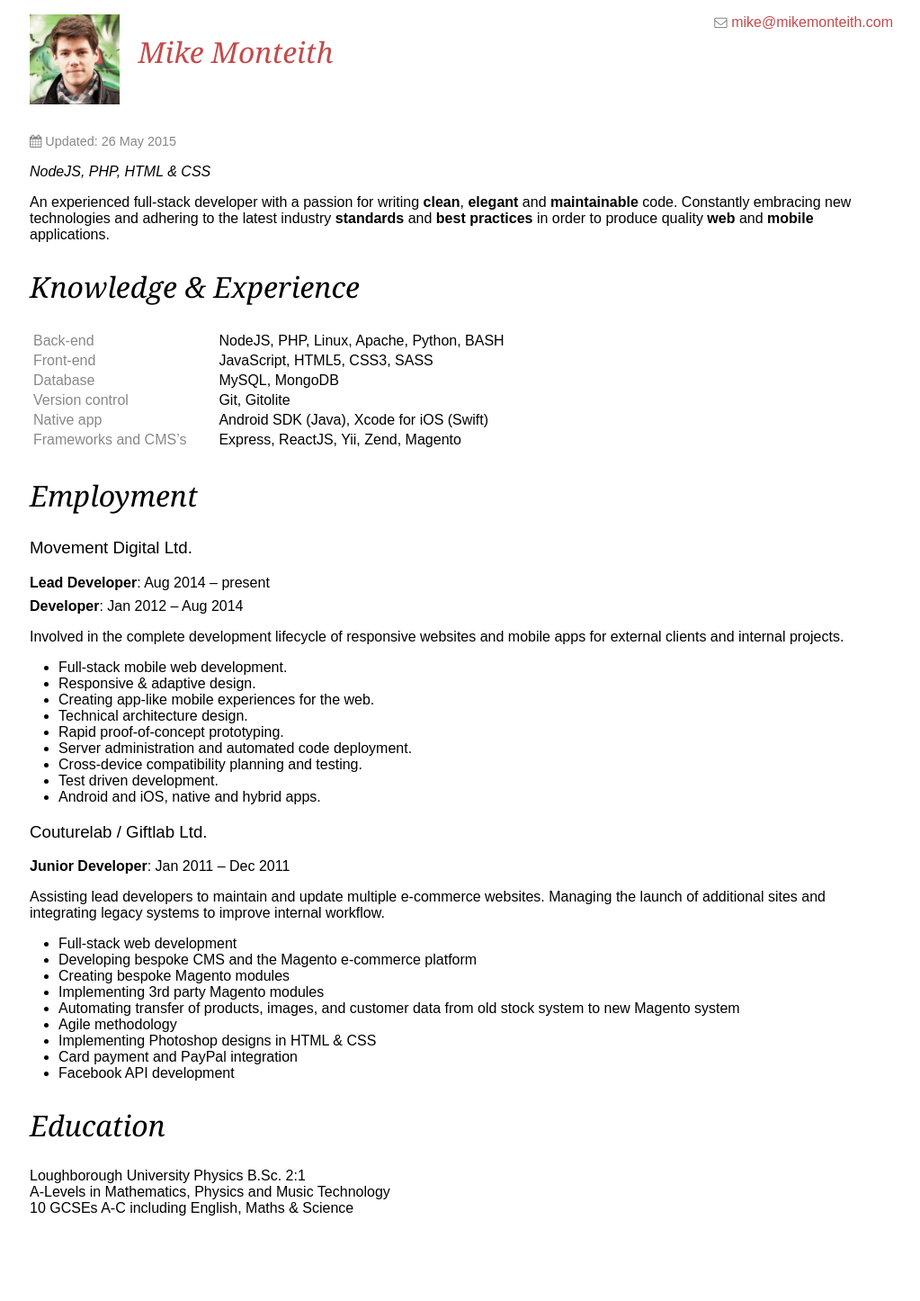
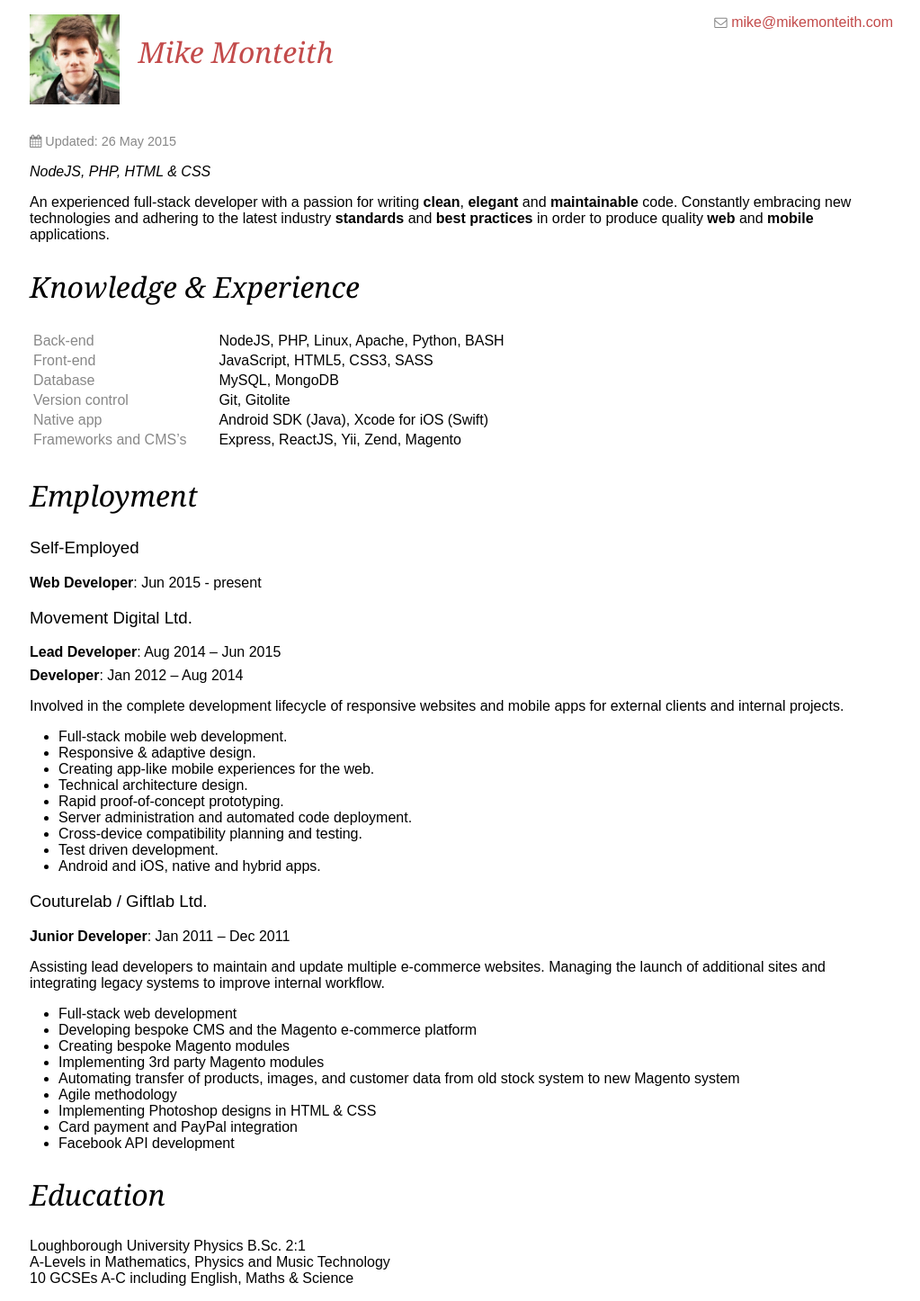
Before and after one commit to Mike220889/mike220889.github.io, a Jekyll site: the page built from cv.md, in a window 1280 px wide. Shown: the whole page at 90% size, without its empty margins (127-1150 px from the left). Built offline with Jekyll 4.4.1, drawn with Linux system fonts in a browser that asks for light colours; before the commit the page ends 1368 px from its top, so only the background shows below that.

Commit message:
add going freelance

```diff
--- a/cv.md
+++ b/cv.md
@@ -23,9 +23,13 @@ An experienced full-stack developer with a passion for writing **clean**, **eleg
 
 ## Employment
 
+### Self-Employed
+
+##### **Web Developer**: Jun 2015 - present
+
 ### Movement Digital Ltd.
 
-##### **Lead Developer**: Aug 2014 – present
+##### **Lead Developer**: Aug 2014 – Jun 2015
 
 ##### **Developer**: Jan 2012 – Aug 2014
 
```
